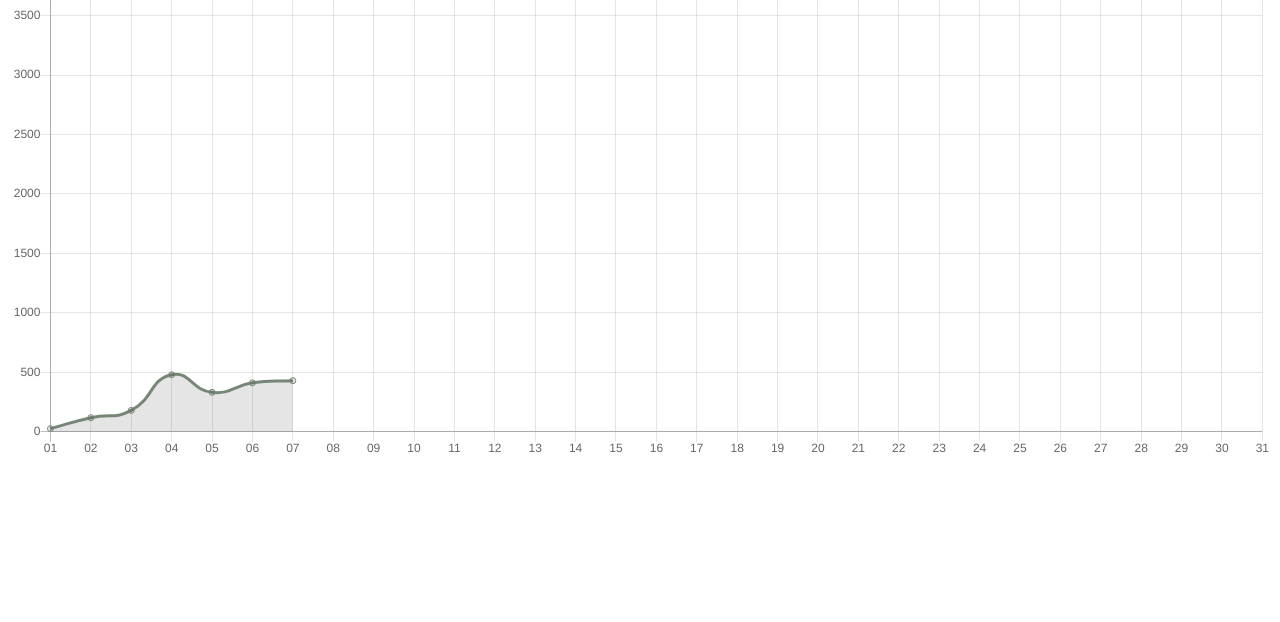
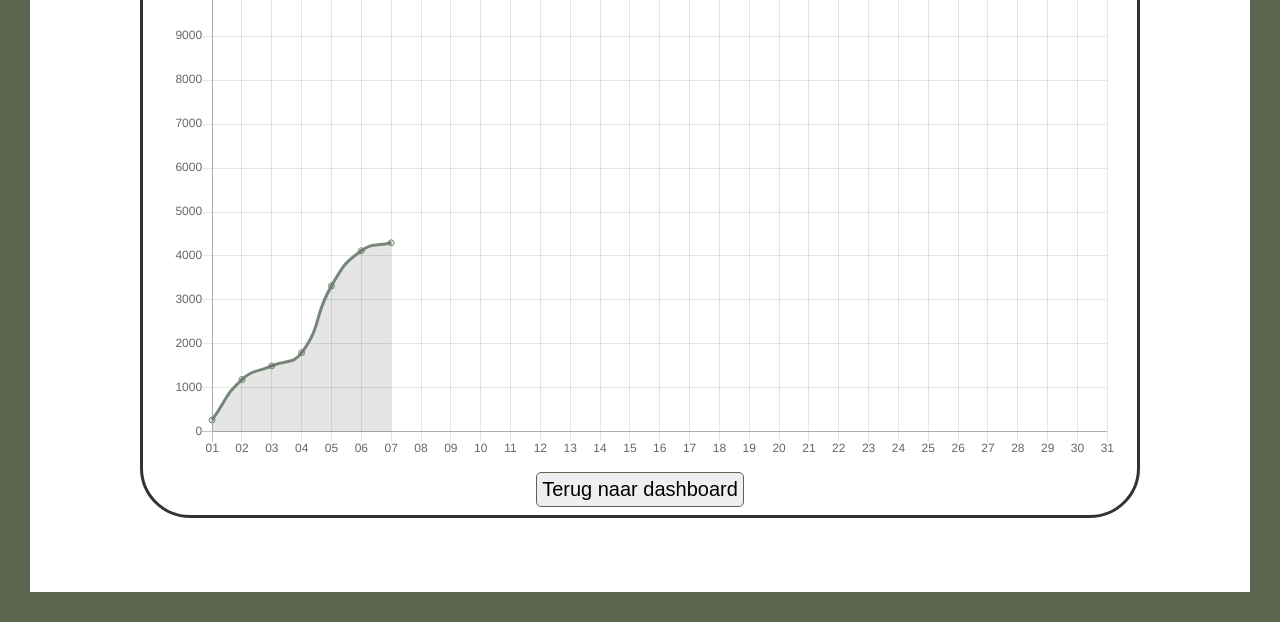
Before and after one commit to martijnnuis/duurzaam-huis, a plain HTML site: page waterPerMaand.html in a window 1280 px wide. Shown: the part 178-800 px from the top of the page. Drawn offline with nearby package versions, Linux system fonts and the light colour scheme.

Commit message:
Laatste updates aan licht en water boxes

```diff
--- a/css/style.css
+++ b/css/style.css
@@ -148,6 +148,10 @@ main{
     margin: 1rem 0;
 }
 
+.box-4 button:hover{
+    background-color: #D3D3D3;
+}
+
 /* Box 5 */
 
 
@@ -227,7 +231,6 @@ main{
 }
 
     /* Responsive */
-
 @media (max-width: 1650px) {
     .content{
         grid-template-columns: repeat(2, 1fr);
--- a/css/waterPerMaand.css
+++ b/css/waterPerMaand.css
@@ -0,0 +1,58 @@
+    /* Algemeen */
+*{
+    padding: 0;
+    margin: 0;
+    box-sizing: border-box;
+}
+
+html{
+    font-size: 62.5%;
+}
+
+:root{
+    --color--boxes: #aabeab;
+    --background--body: #9da482;
+    --extra--color:#879884;
+    --color--highlights: #5c644e;
+    --color--text: #232914;
+}
+
+body{
+    font-family: 'Montserrat', sans-serif;
+    font-size: 2rem;
+    border: 3rem solid var(--color--highlights);
+    display: flex;
+    justify-content: center;
+    align-items: center;
+    height: 100vh;
+}
+
+.graph{
+    border: 0.3rem solid rgba(0, 0, 0, 0.8);
+    font-size: 3rem;
+    border-radius: 5rem;
+
+    margin: 5rem;
+    padding: 2rem;
+
+    width: 100rem;
+    height: 80%;
+
+    display: flex;
+    flex-direction: column;
+    align-items: center;
+    justify-content: center;
+}
+
+.graph h2{
+    font-size: 5rem;
+    font-weight: 400;
+}
+
+.graph button{
+    font-size: 2rem;
+    padding: 0.5rem;
+    border: 0.1rem solid var(--color--highlights);
+    border-radius: 0.5rem;
+    margin: 1rem 0;
+}
--- a/js/waterPerMaand.js
+++ b/js/waterPerMaand.js
@@ -1,5 +1,5 @@
 const xValues = ["01", "02", "03", "04", "05", "06", "07", "08", "09", "10", "11", "12", "13", "14", "15", "16", "17", "18", "19", "20", "21", "22", "23", "24", "25", "26", "27", "28", "29", "30", "31"];
-const yValues = [27, 119, 180, 480, 332, 412, 430];
+const yValues = [270, 1190, 1500, 1800, 3320, 4120, 4300];
 
 new Chart("waterVerbruik2", {
 
@@ -21,7 +21,7 @@ new Chart("waterVerbruik2", {
       display: false
     },
     scales: {
-      yAxes: [{ ticks: { min: 0, max: 5000 } }],
+      yAxes: [{ ticks: { min: 0, max: 10000 } }],
     }
   }
 });
--- a/waterPerMaand.html
+++ b/waterPerMaand.html
@@ -11,7 +11,12 @@
 </head>
 
 <body>
-    <canvas class="waterVerbruik2" id="waterVerbruik2"></canvas>
+    <section class="graph">
+        <h2>Waterverbruik van de huidige maand </h2>
+        <canvas class="waterVerbruik2" id="waterVerbruik2"></canvas>
+        <a href="index.html"><button>Terug naar dashboard</button></a>
+
+    </section>
 </body>
 
 <script src="/js/waterPerMaand.js" defer></script>
```
Also changed, not shown: index.html (+6 -6 lines), js/lichtstanden.js (+0 -7 lines).
